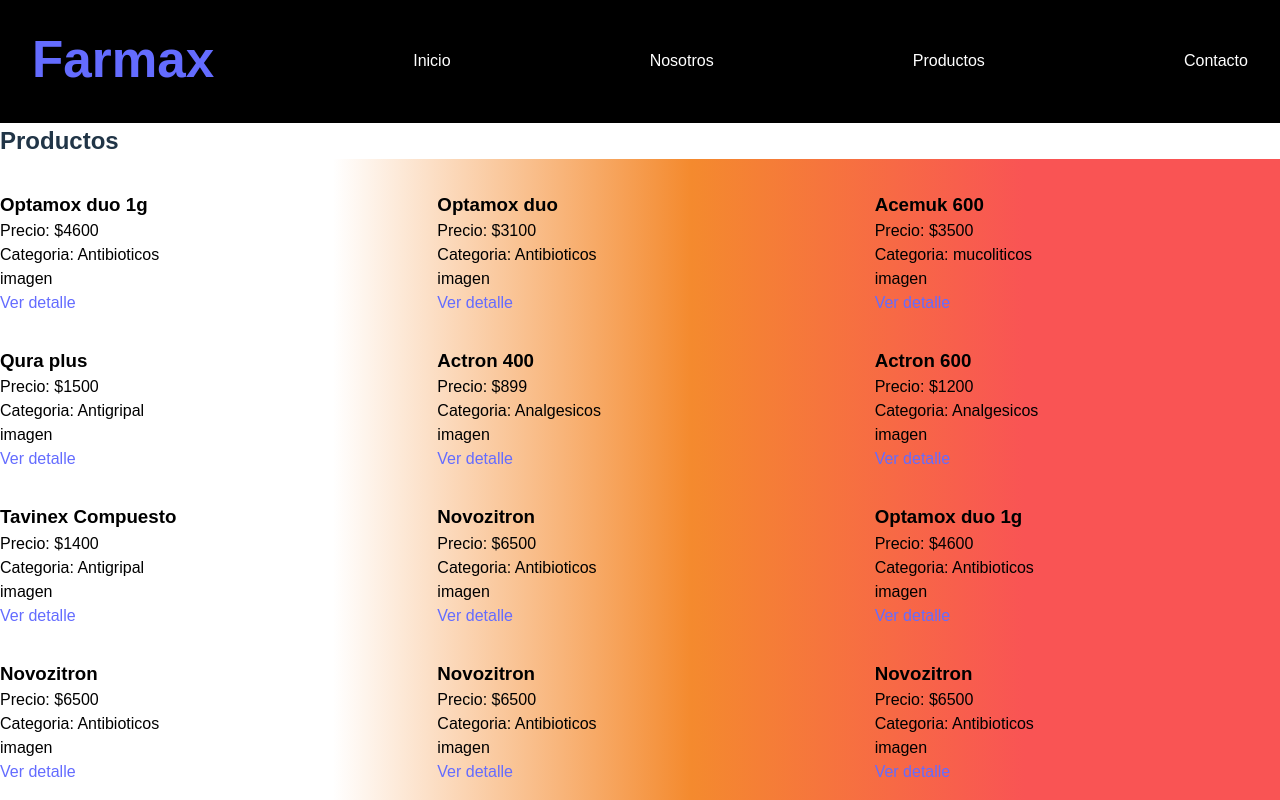
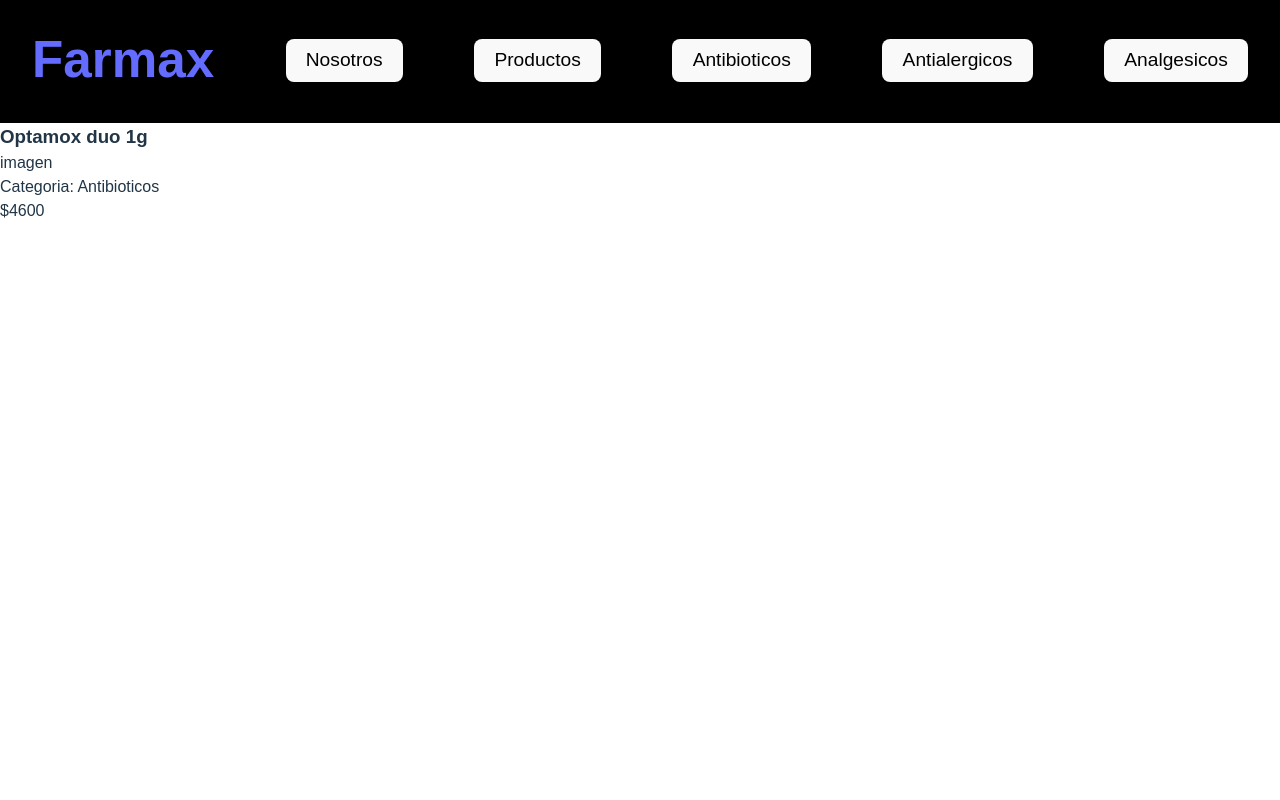
Before and after one commit to maxizanabria/proyectoZanabria, a React (Vite) app: page /item/1 in a window 1280 px wide. Shown: the top 800 px of the page. Built offline with nearby package versions, Linux system fonts and the light colour scheme.

Commit message:
2daEntrega+Zanabria

```diff
--- a/src/App.jsx
+++ b/src/App.jsx
@@ -2,8 +2,10 @@
 import './App.css' ;
 import ItemListConteiner from './componentes/ItemListContainer';
 import Navbar from './componentes/Navbar/Navbar';
+import Nosotros from './componentes/Nosotros';
 // import { BrowserRouter, Route, Routes } from 'react-router-dom';
 import ItemDetailContainer from './componentes/itemDetailContainer';
+import { BrowserRouter, Route, Routes } from 'react-router-dom';
 
 
 
@@ -16,9 +18,22 @@ function App() {
   return (
 
     <>
-    <Navbar/>
-    <ItemListConteiner/>
-    <ItemDetailContainer itemId={2}/>
+    <div>
+      <BrowserRouter>
+        <Navbar/>
+
+        <Routes>
+          <Route path="/" element={<ItemListConteiner/>} />
+          <Route path="/item/:id" element={<ItemDetailContainer /> } />
+          <Route path="/productos" element={<ItemListConteiner/>} />
+          <Route path="/productos/:categoria" element={<ItemListConteiner/>} />
+          <Route path="/nosotros" element={<Nosotros /> } />
+
+        </Routes>
+
+      </BrowserRouter>
+
+    </div>
 
     </>
   )
--- a/src/componentes/ItemListContainer.jsx
+++ b/src/componentes/ItemListContainer.jsx
@@ -2,16 +2,23 @@
 import { pedirProductos } from "./helpers/pedirProductos";
 import { useEffect, useState } from "react";
 import ItemList from './ItemList'
+import { useParams } from "react-router-dom";
 
 
 const ItemListConteiner = () => {
 
     const [productos, setProductos] = useState([]);
+    const categoria = useParams().categoria;
 
     useEffect (() => {
         pedirProductos()
         .then((res) => {
+          if (categoria) {
+            setProductos(res.filter((prod) => prod.categoria === categoria));
+          } else{
             setProductos(res);
+          }
+
 
         })
     })
--- a/src/componentes/Navbar/Navbar.jsx
+++ b/src/componentes/Navbar/Navbar.jsx
@@ -1,14 +1,16 @@
 import React from 'react'
+import { Link } from 'react-router-dom'
+
 
 const Navbar = () => {
   return (
    <nav className='navbar'>
-    <li><a href="" className='logo'><h1> Farmax </h1> </a></li>
-    <li><a className="menu-link"href="#"></a>Inicio</li>
-    <li><a className="menu-link"href="#"></a>Nosotros</li>
-    <li><a className="menu-link"href="#"></a>Productos</li>
-    <li><a className="menu-link"href="#"></a>Contacto</li>
-
+    <Link to="/" className='logo'><h1> Farmax </h1> </Link>
+    <button><li><Link className="menu-link" to="/" > Nosotros</Link> </li></button>
+    <button><li><Link className="menu-link" to="/productos" > Productos </Link></li></button>
+    <button><li><Link className="menu-link" to="/productos/antibioticos" > Antibioticos </Link></li></button>
+    <button><li><Link className="menu-link" to="/productos/antialergicos" > Antialergicos </Link></li></button>
+    <button><li><Link className="menu-link" to="/productos/analgesicos" > Analgesicos </Link></li></button>
 
    </nav>
   )
--- /dev/null
+++ b/src/componentes/Nosotros.jsx
@@ -0,0 +1,12 @@
+import React from 'react'
+
+const Nosotros = () => {
+  return (
+    <div>
+        <h1> Nosotros somos....</h1>
+
+    </div>
+  )
+}
+
+export default Nosotros
--- a/src/componentes/itemDetailContainer.jsx
+++ b/src/componentes/itemDetailContainer.jsx
@@ -1,14 +1,17 @@
 import React, { useEffect, useState } from 'react'
 import { pedirItemPorId } from './helpers/pedirProductos';
 import ItemDetail from './ItemDetail';
+import { useParams } from 'react-router-dom';
 
-const itemDetailContainer = ({itemId}) => {
+const itemDetailContainer = () => {
 
     const [item, setItem ] = useState(null);
+    const id = useParams().id;
+
 
 
     useEffect (() => {
-        pedirItemPorId(itemId)
+        pedirItemPorId(Number(id))
         .then((res) => {
             setItem(res);
         })
```
